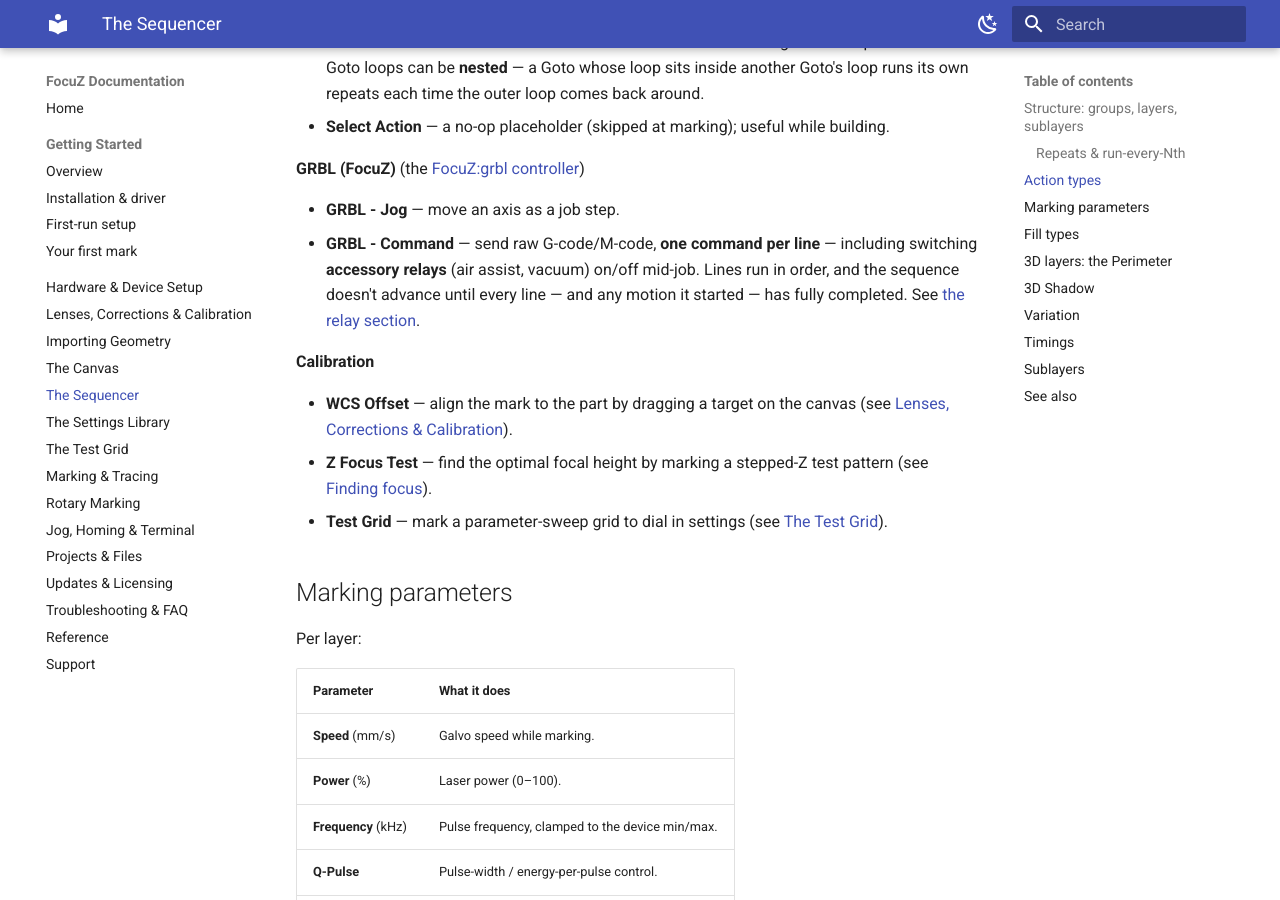
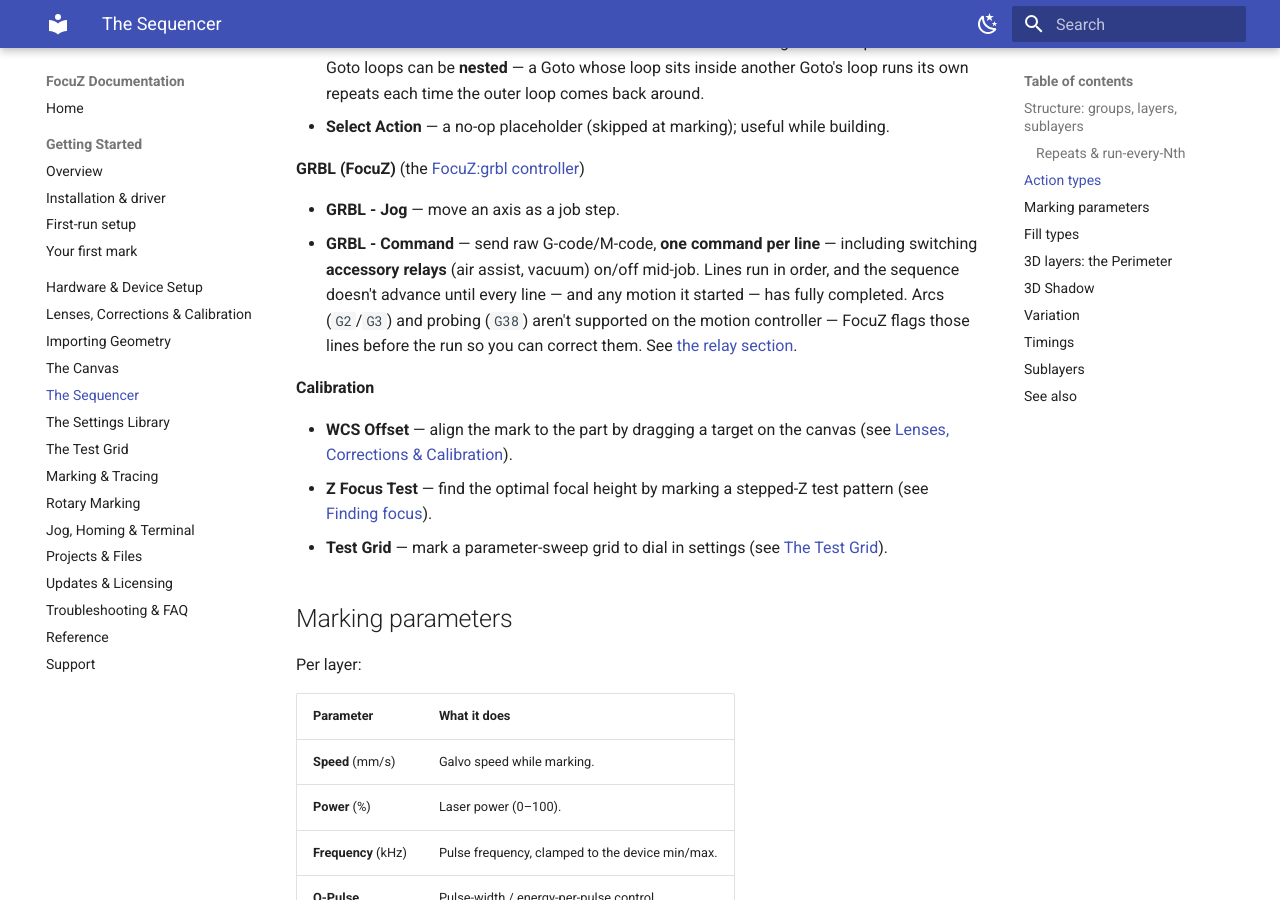
Before and after one commit to Lokahi-Shop/focuz-docs, an MkDocs documentation site: the page built from docs/sequencer.md, in a window 1280 px wide and 900 px high, scrolled down 1755 px. Built offline with MkDocs 1.6.1 and Material for MkDocs 9.7.7, drawn with Linux system fonts in a browser that asks for light colours.

Commit message:
docs(sequencer): G2/G3/G38 are flagged before the run

```diff
--- a/docs/sequencer.md
+++ b/docs/sequencer.md
@@ -60,7 +60,9 @@ Adding an action opens a picker grouped by purpose:
 - **GRBL - Jog** — move an axis as a job step.
 - **GRBL - Command** — send raw G-code/M-code, **one command per line** — including switching
   **accessory relays** (air assist, vacuum) on/off mid-job. Lines run in order, and the sequence
-  doesn't advance until every line — and any motion it started — has fully completed. See
+  doesn't advance until every line — and any motion it started — has fully completed. Arcs
+  (`G2`/`G3`) and probing (`G38`) aren't supported on the motion controller — FocuZ flags those
+  lines before the run so you can correct them. See
   [the relay section](jog-terminal.md#accessory-relays-air-vacuum-more).
 
 **Calibration**
```
